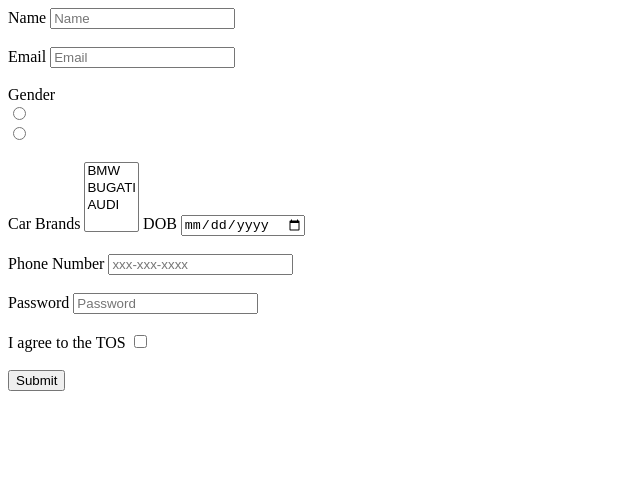
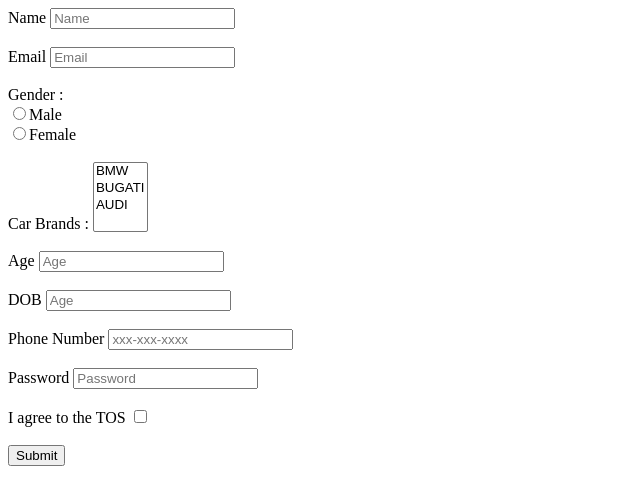
Before and after one commit to acciojob/signup-form-car-PyhtonDeveloperNishu, a website: page main.html in a window 1280 px wide. Shown: the whole page, without its empty margins (0-640 px from the left). Drawn offline with Linux system fonts and the light colour scheme.

Commit message:
created a submission

```diff
--- a/main.html
+++ b/main.html
@@ -8,27 +8,31 @@
 
 <body>
 	<!-- the entire body must be written by student -->
-<form meth="post">
+<form method="post">
 	<label for="name">Name</label>
 	<input type="test" id="name" name="full_name" required placeholder="Name">
 	<br><br>
 	<label for="email">Email</label>
 	<input type="test" id="email" name="email" required placeholder="Email">
 	<br><br>
-	<label for="Gender" name="gender">Gender</label>
+	<label for="Gender" name="gender">Gender :</label>
 	<br>
-	<input type="radio" required id="gender_m" value="male" name="gender">
+	<input type="radio" required id="gender_m" value="male" name="gender">Male
 	<br>
-	<input type="radio" required id="gender_f" value="female" name="gender">
+	<input type="radio" required id="gender_f" value="female" name="gender">Female
 	<br><br>
-	<label for="cars">Car Brands</label>
+	<label for="cars">Car Brands :</label>
 	<select name="cars" id="cars" multiple>
 		<option value="BMW" >BMW</option>
 		<option value="BMW">BUGATI</option>
 		<option value="BMW">AUDI</option>
 	</select>
-	<label for="age">DOB</label>
-	<input type="date" id="dob" placeholder="Age" name="dob" required>
+	<br><br>
+	<label for="age">Age</label>
+	<input type="number" id="age" placeholder="Age" name="age" required>
+	<br><br>
+	<label for="dob">DOB</label>
+	<input type="number" id="age" placeholder="Age" name="dob" required>
 	<br><br>
 	<label for="tel">Phone Number</label>
 	<input id="tel" type="tel" placeholder="xxx-xxx-xxxx">
```
